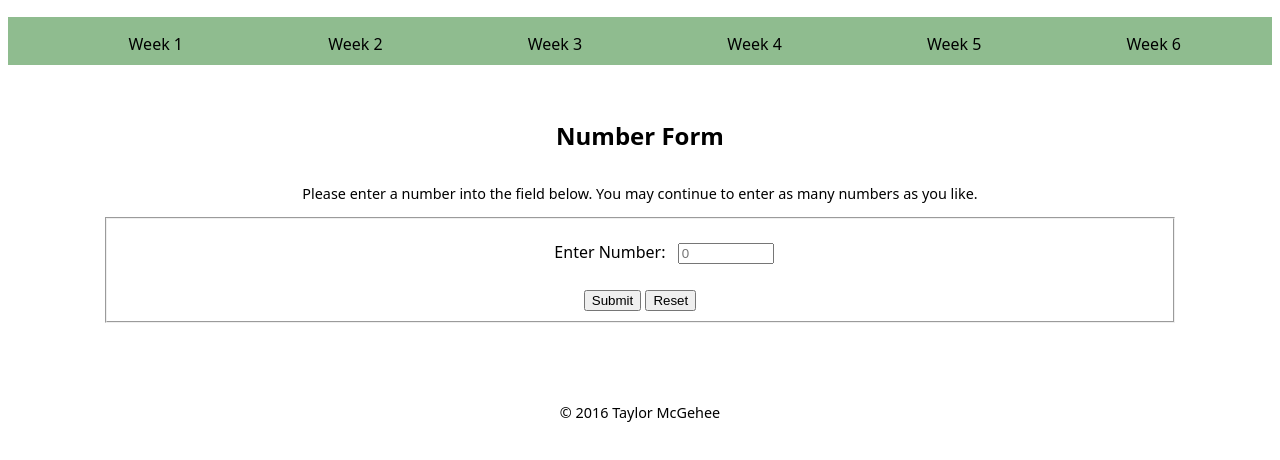
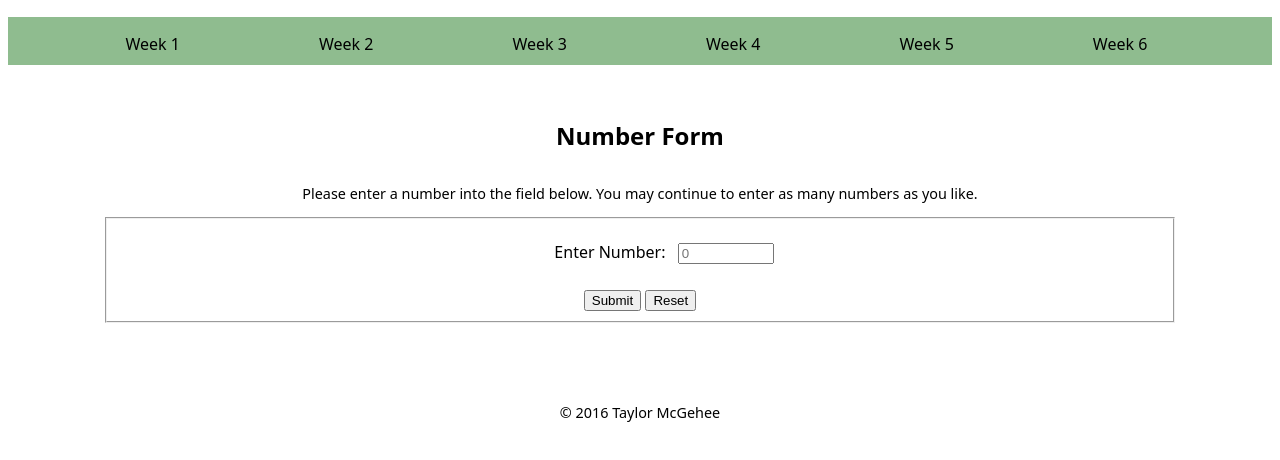
Before and after one commit to TJKamm/Course3-Assignments, a plain HTML site: page index.html in a window 1280 px wide. Shown: the part 178-638 px from the top of the page. Drawn offline with nearby package versions, Linux system fonts and the light colour scheme.

Commit message:
Fixed spacing issue

```diff
--- a/css/stylesheet.css
+++ b/css/stylesheet.css
@@ -39,7 +39,7 @@ nav {
 nav li {
   float: left;
   text-align: center;
-  width: 15%;
+  width: 14.5%;
   margin-left: 1em;
   margin-top: 1em;
 }
```
